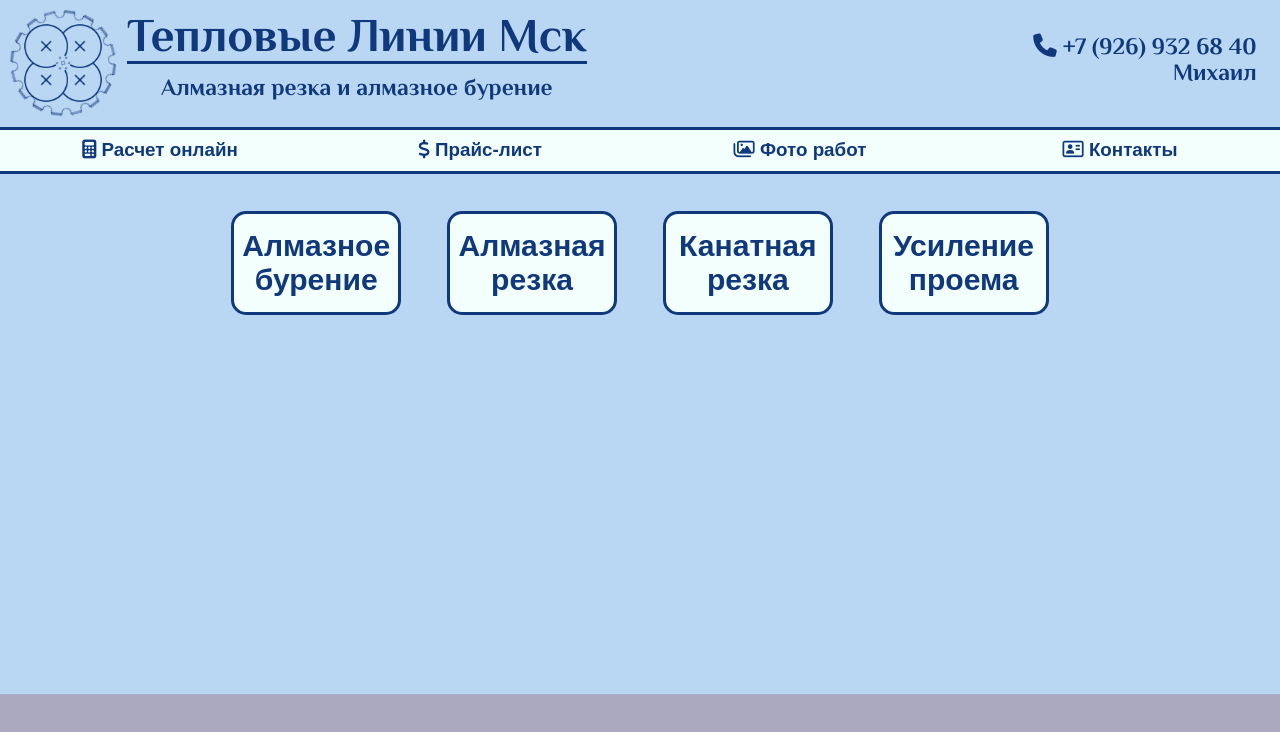
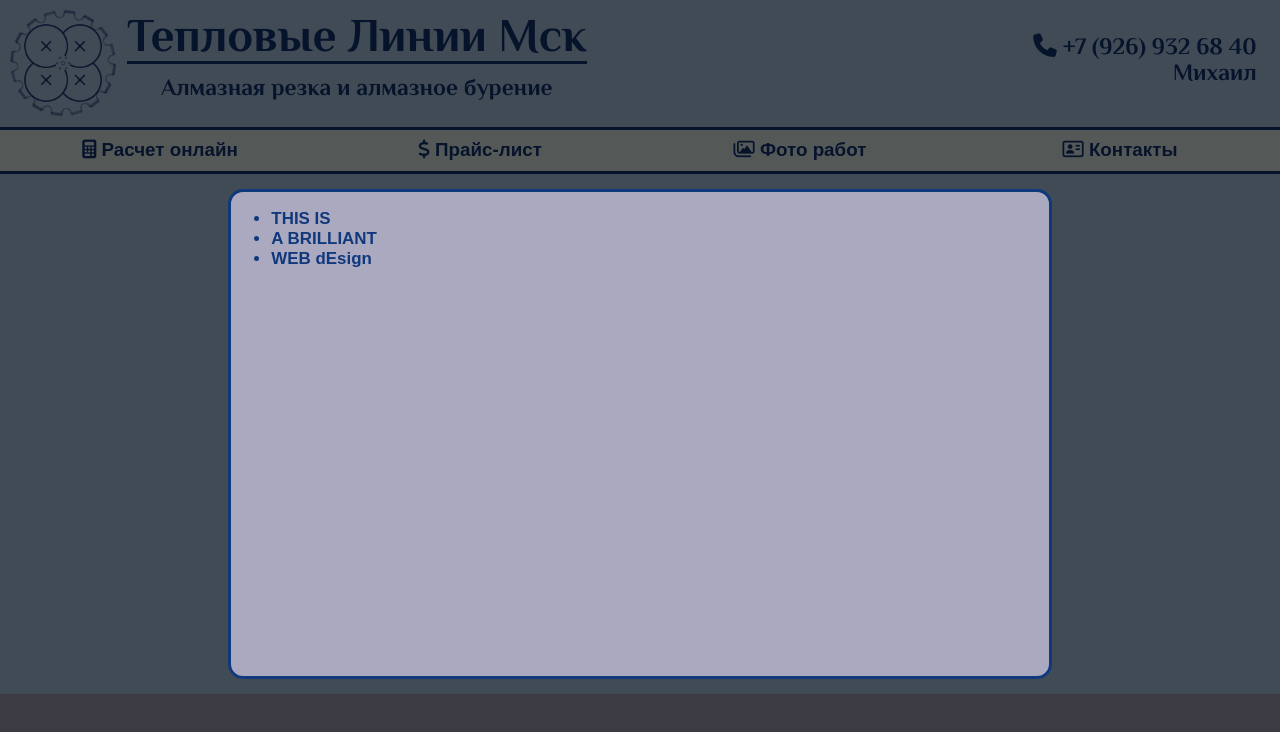
Before and after one commit to MikhailOG/web, a React (Create React App) app: page / in a window 1280 px wide. Shown: the top 732 px of the page. Built offline with nearby package versions, Linux system fonts and the light colour scheme.

Commit message:
mouseDown/Up listeners, checkout and backdrop +++

```diff
--- a/package.json
+++ b/package.json
@@ -7,7 +7,8 @@
     "react": "^16.13.1",
     "react-dom": "^16.13.1",
     "react-router-dom": "^5.2.0",
-    "react-scripts": "^3.4.1"
+    "react-scripts": "^3.4.1",
+    "redux": "^4.0.5"
   },
   "scripts": {
     "start": "react-scripts start",
--- a/src/App.js
+++ b/src/App.js
@@ -4,6 +4,7 @@ import Layout from './Layout/Layout';
 import Btn from './components/Btn/Btn';
 import Services from './components/Btn/Services';
 import InputRows from './components/CalculationRibbon/InputRows';
+import Checkout from './components/Checkout/Checkout';
 class App extends Component {
   constructor(props) {
     super(props);
@@ -90,7 +91,8 @@ class App extends Component {
           onMouseLeave={this.clearServices}
           className="menu">
           {this.services.map((service, index) => {
-        return <Btn
+            return (
+              <Btn
                 click={this.serviceButtonClickedHandler}
                 serviceClass={service.serviceClass}
                 index={index}
@@ -98,7 +100,9 @@ class App extends Component {
                 currentClass={this.state.currentServiceClass}
                 serviceTitle={service.serviceTitle}
                 key={service.serviceClass}
-        clicked={this.state.btnClicked}/>})}
+                clicked={this.state.btnClicked}/>
+            );
+          })}
           <Services
             showServices={this.state.btnClicked}
             click={this.serviceClickedHandler}
@@ -107,6 +111,7 @@ class App extends Component {
             services={this.services}/>
             {(this.state.selectedService)?<InputRows selectedService={this.state.selectedService}/>:null}
         </div>
+        <Checkout/>
       </Layout>
     );
   }
--- a/src/Layout/Layout.js
+++ b/src/Layout/Layout.js
@@ -2,6 +2,7 @@ import React, { Component } from 'react';
 import Header from '../components/Header/Header';
 import Nav from '../components/Nav/Nav';
 import LayoutContext from '../context/layout-context'
+import Backdrop from '../components/Backdrop/Backdrop'
 class Layout extends Component {
     state = {
         innerWidth: 0,
@@ -15,16 +16,13 @@ class Layout extends Component {
                 firstMount: true
             });
         }
-
     }
     componentDidMount() {
         window.addEventListener('resize', this.handleResize);
     }
-
     componentWillUnmount(){
         window.removeEventListener('resize', this.handleResize);
     }
-
     handleResize = () => {
         this.setState({
             innerWidth: window.innerWidth,
@@ -34,6 +32,7 @@ class Layout extends Component {
     render() {
         return(
             <div onClick={this.props.click} className="web">
+            <Backdrop showBackdrop></Backdrop>
             <div className="grid-container">
                 <Header title="Тепловые Линии Мск" titleText="Алмазная резка и алмазное бурение" telefone="+7 (926) 932 68 40"/>
                 <Nav/>
@@ -43,7 +42,7 @@ class Layout extends Component {
                 windowHeight: this.state.innerHeight
             }}>
                 <div className="main-container">
-                    {this.props.children}
+                        {this.props.children}
                 </div>
             </LayoutContext.Provider>
             </div>
--- /dev/null
+++ b/src/components/Backdrop/Backdrop.js
@@ -0,0 +1,10 @@
+import React from 'react';
+
+const Backdrop = (props) => {
+    return (
+        props.showBackdrop?<div
+        className='backdrop'
+        onclick>{props.children}</div>:null
+    );
+}
+export default Backdrop;
--- a/src/components/CalculationRibbon/InputRows.js
+++ b/src/components/CalculationRibbon/InputRows.js
@@ -57,6 +57,43 @@ const InputRows = (props) => {
                             else if ((newInputState[index].qty === 0) && (newInputState[index].deleteButton === false) && (newInputState.length>1))
                                 newInputState[index].deleteButton = true;
                         break;
+                        default: window.alert("incorrect button mode");
+                    }
+                    setInputState({
+                        input: newInputState,
+                        rowNum: inputState.rowNum
+                    })
+                }
+            },
+            targetedQtyHandler: (mode, target) => {
+                const input = target.parentElement.parentElement.parentElement.parentElement;
+                if (input.hasAttributes('keyvalue')){
+                    const index = keysState.keys.findIndex((key) => key === parseFloat(input.getAttribute('keyvalue')));
+                    const newInputState = [...inputState.input];
+                    switch (mode) {
+                        case 'addMode':
+                        if ((newInputState[index].qty === 0) && (newInputState[index].deleteButton === true)) newInputState[index].deleteButton = false;
+                        newInputState[index].qty ++;
+                        target.parentElement.querySelector("input").value = newInputState[index].qty;
+                        break;
+                        case 'subtractMode':
+                            if (((newInputState[index].qty === 1)&&(newInputState.length>1)) || ((newInputState[index].qty === 0)&&(newInputState[index].deleteButton === false))) {
+                                newInputState[index].deleteButton = true;
+                            }
+                            if ((newInputState[index].qty > 1) || ((newInputState.length>1)&&(newInputState[index].qty === 1))) {
+                            newInputState[index].qty --;
+                            target.parentElement.querySelector("input").value = newInputState[index].qty;
+                            }
+                        break;
+                        // case 'onChangeMode':
+                        //     if ((target.value >= 1) || ((target.value == 0)&&(newInputState.length>1)))
+                        //     newInputState[index].qty = parseFloat(target.value);
+                        //     else target.value = newInputState[index].qty;
+                        //     if ((newInputState[index].qty >= 1) && (newInputState[index].deleteButton === true))
+                        //         newInputState[index].deleteButton = false;
+                        //     else if ((newInputState[index].qty === 0) && (newInputState[index].deleteButton === false) && (newInputState.length>1))
+                        //         newInputState[index].deleteButton = true;
+                        // break;
                         default: window.alert("incorrect button mode");
                     }
                     setInputState({
--- /dev/null
+++ b/src/components/Checkout/Checkout.js
@@ -0,0 +1,19 @@
+import React, { Component } from 'react';
+
+class Checkout extends Component {
+
+render () {
+    return (
+        <div className="checkout">
+            <ul>
+            <li> THIS IS</li>
+            <li>A BRILLIANT</li>
+            <li>WEB dEsign</li>
+            </ul>
+            {this.props.children}
+        </div>
+    );
+}
+}
+
+export default Checkout;
--- a/src/styles/App.css
+++ b/src/styles/App.css
@@ -19,7 +19,7 @@ font-family: 'Vollkorn', serif;
 /*colors*/
 /*-------------------------------------*/
 /*shared*/
-.main-container .input-rows .input button, .main-container .input-rows .input, .main-container .input-rows .input-mod, .main-container .input-rows, .main-container .menu .btnBed .btn {
+.main-container .input-rows .input button, .main-container .input-rows .input, .main-container .input-rows .input-mod, .main-container .input-rows, .main-container .checkout, .main-container .menu .btnBed .btn {
   border-radius: 15px;
   border: 3px solid #10387d;
 }
@@ -54,6 +54,16 @@ html {
   align-items: center;
   background: #E3D7FF;
   color: #10387d;
+}
+.web .backdrop {
+  position: absolute;
+  top: 0;
+  left: 0;
+  right: 0;
+  bottom: 0;
+  z-index: 1;
+  background-color: black;
+  opacity: 0.65;
 }
 
 .grid-container {
@@ -237,6 +247,13 @@ html {
   cursor: pointer;
   color: #10387d;
   text-shadow: 1px 1px 2px #f3fffd, 2px 2px 2px #dadadb;
+}
+.main-container .checkout {
+  margin: 1rem;
+  grid-area: 1/3/3/11;
+  display: flex;
+  z-index: 2;
+  background-color: #ABA9BF;
 }
 .main-container .input-rows {
   margin-top: 1rem;
--- a/src/styles/App.scss
+++ b/src/styles/App.scss
@@ -62,6 +62,16 @@ html {
   align-items: center;
   background: $mainBackgroundColor;
   color: $mainTextColor;
+  .backdrop {
+    position: absolute;
+    top: 0;
+    left: 0;
+    right: 0;
+    bottom: 0;
+    z-index: 1;
+    background-color: rgb(0, 0, 0);
+    opacity: 0.65;
+  }
 }
 .grid-container {
   display: grid;
@@ -260,6 +270,19 @@ html {
       }
     }
   }
+  .checkout {
+    margin: 1rem;
+    grid-area: 1 / 3 / 3 / 11;
+    //align-self: start;
+    display: flex;
+    //flex-flow: column;
+    //flex-grow: 1;
+    //color:
+    z-index: 2;
+    background-color: $bodyBackgroundColor;
+    @extend %button-border-shared;
+  }
+
   .input-rows {
     margin-top: 1rem;
     grid-area: 2 / 1 / 3 / 5;
```
Also changed, not shown: src/components/CalculationRibbon/Interface Components/AddToCart.js (+60 -3 lines), 2 other files (tests, documents, lock files or other folders). Lines whose indentation alone changed are shown as unchanged.
